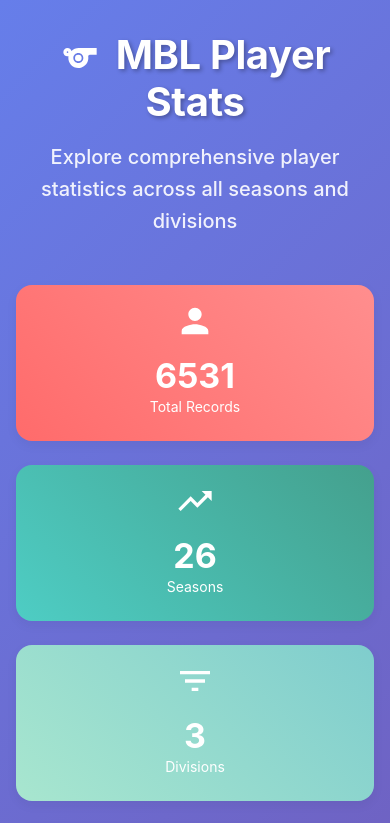
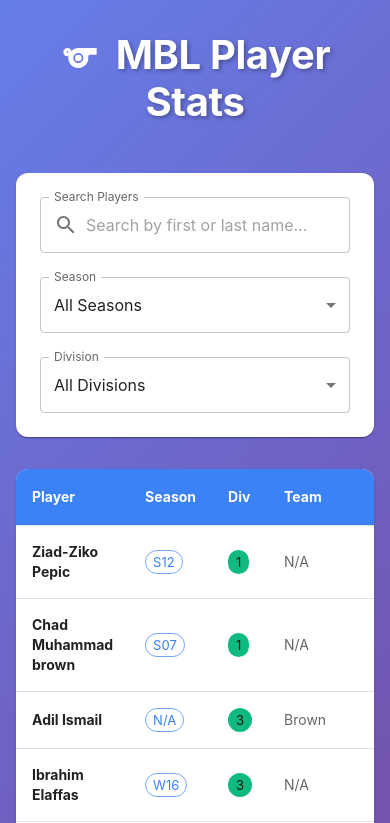
Before and after one commit to bilalsattar24/bilalsattar, a Next.js app: page /mbl-stats in a window 390 px wide. Shown: the top 823 px of the page. Built offline with nearby package versions, Linux system fonts and the light colour scheme.

Commit message:
feat: hide stats header and cards on mobile devices

```diff
--- a/src/app/mbl-stats/page.tsx
+++ b/src/app/mbl-stats/page.tsx
@@ -230,6 +230,7 @@ const MBLStatsPage = () => {
               />
               MBL Player Stats
             </Typography>
+            {!isMobile && (
               <Typography
                 variant="h6"
                 sx={{
@@ -240,10 +241,12 @@ const MBLStatsPage = () => {
                 Explore comprehensive player statistics across all seasons and
                 divisions
               </Typography>
+            )}
           </Box>
         </motion.div>
 
         {/* Stats Overview Cards */}
+        {!isMobile && (
           <motion.div
             initial={{ opacity: 0, y: 20 }}
             animate={{ opacity: 1, y: 0 }}
@@ -315,6 +318,7 @@ const MBLStatsPage = () => {
               </Grid>
             </Grid>
           </motion.div>
+        )}
 
         {/* Filters */}
         <motion.div
```
Lines whose indentation alone changed are shown as unchanged.
